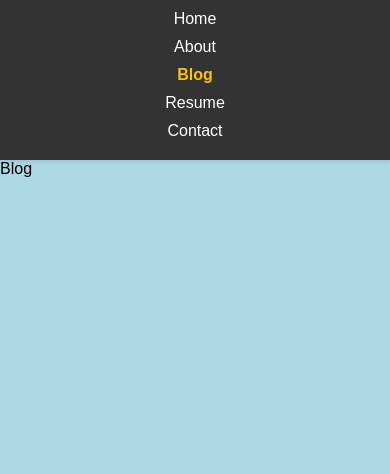
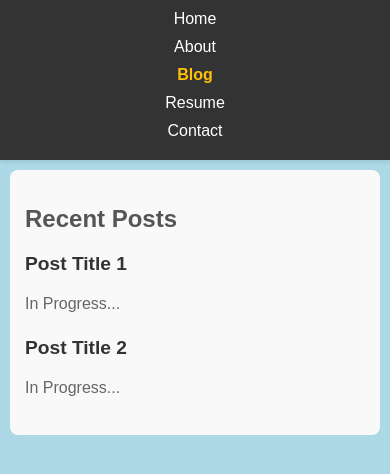
Before and after one commit to Hrushi1227/PersonalWebsiteResume, a React (Create React App) app: page /blog in a window 390 px wide. Shown: the top 474 px of the page. Built offline with nearby package versions, Linux system fonts and the light colour scheme.

Commit message:
added own email

```diff
--- a/package.json
+++ b/package.json
@@ -5,6 +5,7 @@
   "dependencies": {
     "@fortawesome/fontawesome-svg-core": "^6.5.2",
     "@fortawesome/free-brands-svg-icons": "^6.5.2",
+    "@fortawesome/free-solid-svg-icons": "^6.5.2",
     "@fortawesome/react-fontawesome": "^0.2.2",
     "@testing-library/jest-dom": "^5.17.0",
     "@testing-library/react": "^13.4.0",
--- /dev/null
+++ b/src/components/Blog/Blog.css
@@ -0,0 +1,65 @@
+/* src/components/Blog.css */
+
+.blog {
+  background-color: #f9f9f9;
+  padding: 20px;
+  margin: 20px;
+  border-radius: 10px;
+  box-shadow: 0 0 10px rgba(0, 0, 0, 0.1);
+  text-align: left;
+}
+
+.blog h2 {
+  color: #555;
+  margin-bottom: 20px;
+}
+
+.blog .loading {
+  display: flex;
+  justify-content: center;
+  align-items: center;
+  height: 100px; /* Adjust height as needed */
+}
+
+.blog .loading svg {
+  font-size: 24px; /* Adjust size of loading spinner */
+  margin-right: 10px;
+}
+
+.blog .post {
+  margin-bottom: 20px;
+}
+
+.blog .post-title {
+  font-size: 1.3em;
+  color: #333;
+  margin-bottom: 5px;
+}
+
+.blog .post-content {
+  font-size: 1.1em;
+  line-height: 1.6;
+  color: #666;
+}
+
+/* Media query for smaller screens */
+@media (max-width: 600px) {
+  .blog {
+    padding: 15px;
+    margin: 10px;
+    border-radius: 8px;
+    box-shadow: none; /* Remove shadow for a cleaner look on mobile */
+  }
+
+  .blog h2 {
+    font-size: 1.5em; /* Slightly smaller font size for mobile */
+  }
+
+  .blog .post-title {
+    font-size: 1.2em; /* Adjust title font size for mobile */
+  }
+
+  .blog .post-content {
+    font-size: 1em; /* Adjust content font size for mobile */
+  }
+}
--- a/src/components/Blog/Blog.js
+++ b/src/components/Blog/Blog.js
@@ -1,7 +1,41 @@
-import React from "react";
+// src/components/Blog.js
+import React, { useState, useEffect } from "react";
+import "./Blog.css";
+import { FontAwesomeIcon } from "@fortawesome/react-fontawesome";
+import { faSpinner } from "@fortawesome/free-solid-svg-icons";
 
 const Blog = () => {
-  return <div>Blog</div>;
+  const [loading, setLoading] = useState(true); // State to manage loading state
+
+  // Simulating data loading with useEffect
+  useEffect(() => {
+    setTimeout(() => {
+      setLoading(false); // Set loading to false after a timeout (simulating data load)
+    }, 2000); // Simulate 2 seconds loading time
+  }, []);
+
+  return (
+    <section id="blog" className="blog">
+      <h2>Recent Posts</h2>
+      {loading ? (
+        <div className="loading">
+          <FontAwesomeIcon icon={faSpinner} spin />
+          <span>Loading...</span>
+        </div>
+      ) : (
+        <>
+          <div className="post">
+            <h3 className="post-title">Post Title 1</h3>
+            <p className="post-content">In Progress...</p>
+          </div>
+          <div className="post">
+            <h3 className="post-title">Post Title 2</h3>
+            <p className="post-content">In Progress...</p>
+          </div>
+        </>
+      )}
+    </section>
+  );
 };
 
 export default Blog;
```
Also changed, not shown: 1 other file (tests, documents, lock files or other folders).
